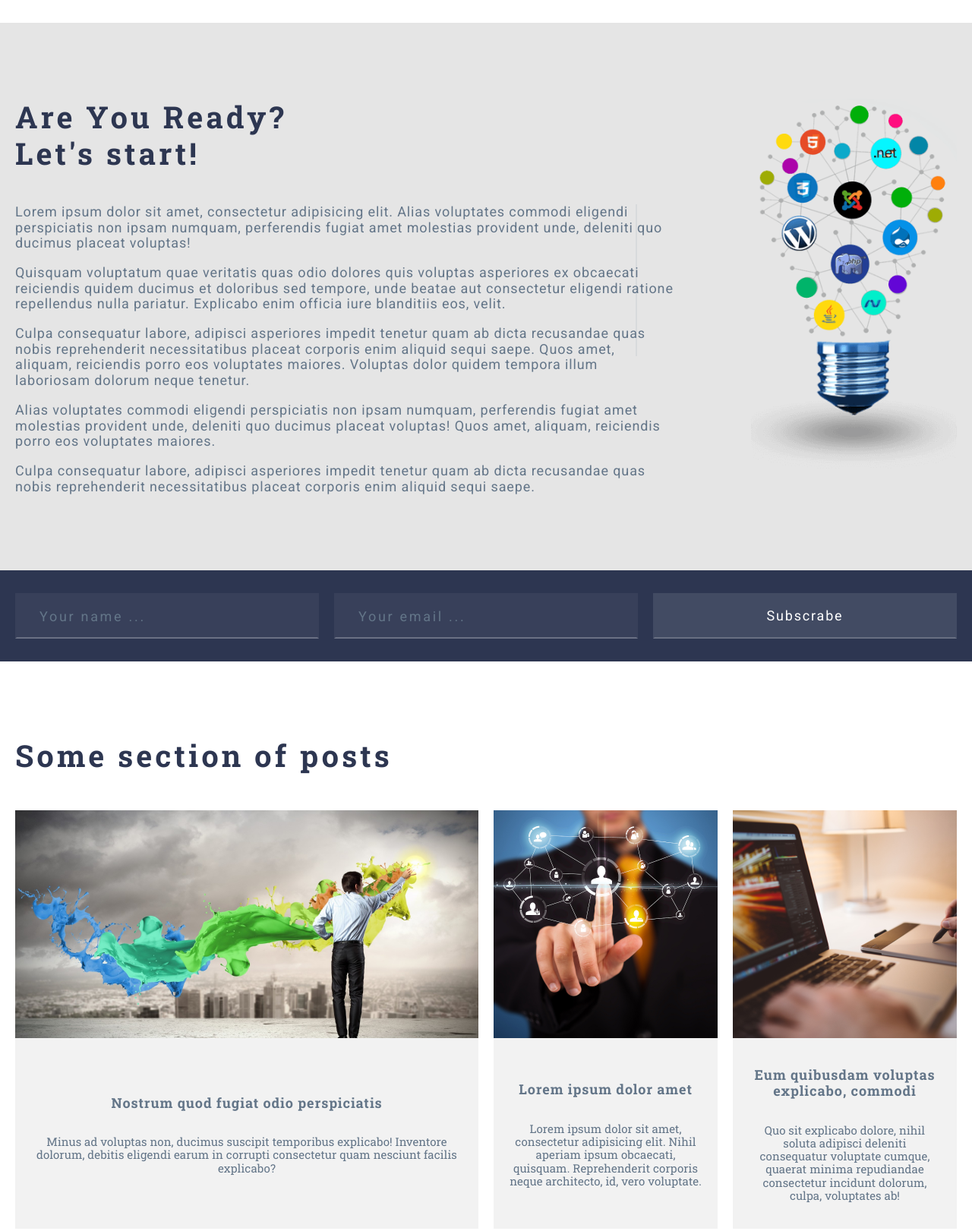
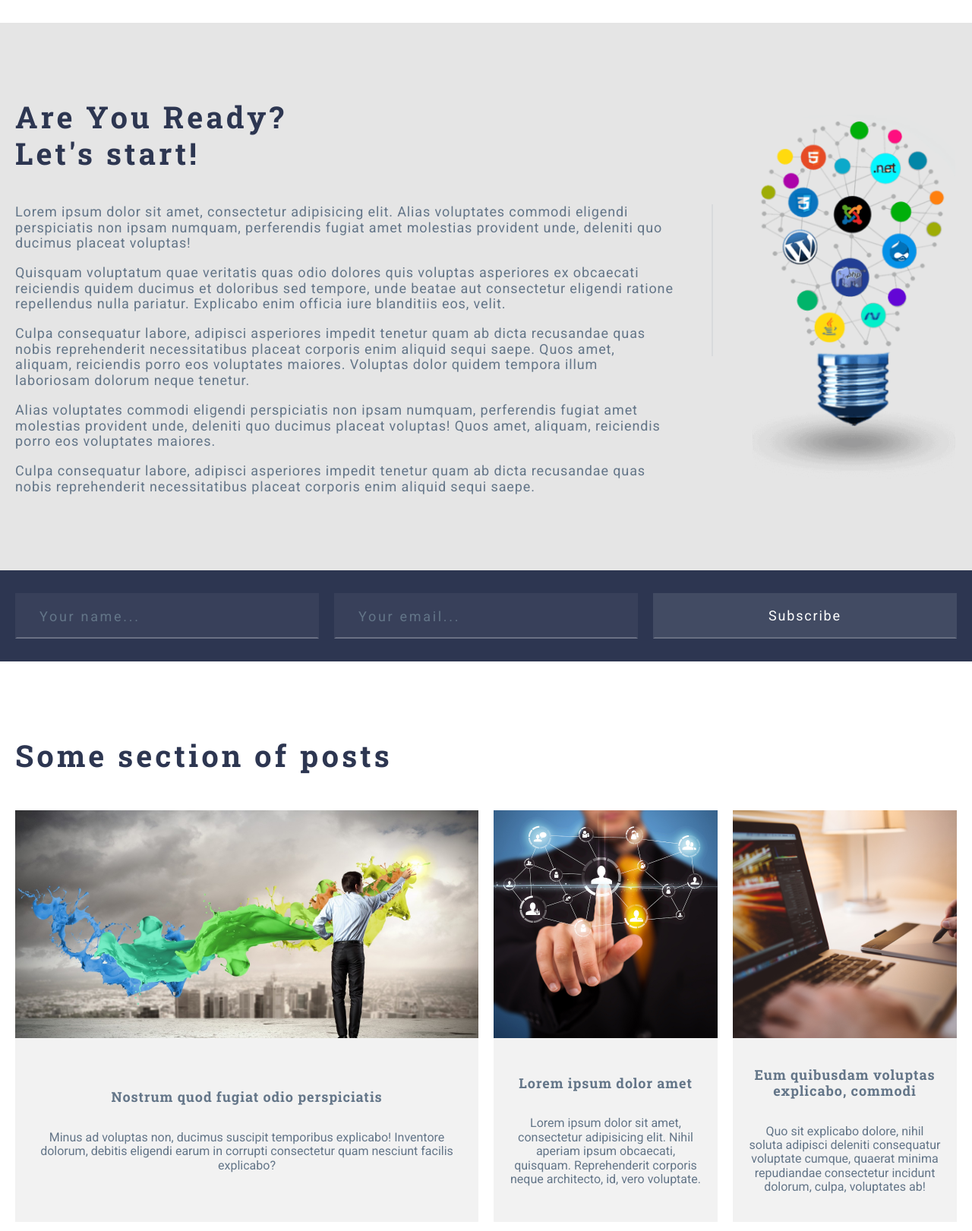
Before and after one commit to Zarosinskaya84/git-project, a website: page index.html in a window 1280 px wide. Shown: the part 1680-3301 px from the top of the page at 76% size. Drawn offline with Linux system fonts and the light colour scheme.

Commit message:
исправления

```diff
--- a/assets/scss/common/_classes.scss
+++ b/assets/scss/common/_classes.scss
@@ -31,6 +31,8 @@
   @include md{
     min-width: 170px;
     height: 40px;
+    letter-spacing: 0.05em;
+    font-size: 1rem;
   }
 
   border: 2px solid $color-light;
@@ -41,13 +43,14 @@
   height: 60px;
   font-size: 1.125rem;
 
-    @include sm-min {
-      min-width:350px;
-    }
-    @include sm {
-      width: 100%;
 
-    }
+    // @include sm-min {
+    //   min-width:350px;
+    // }
+    // @include sm {
+    //   width: 100%;
+
+    // }
 
 
   border: 2px solid $color-primary;
--- a/assets/scss/common/_typography.scss
+++ b/assets/scss/common/_typography.scss
@@ -11,7 +11,7 @@
 html {
   overflow-y: scroll;
 
-  letter-spacing: 0.1em;
+  // letter-spacing: 0.1em;
 
   color: $color-gray;
 
--- a/assets/scss/components/footer/_footer.scss
+++ b/assets/scss/components/footer/_footer.scss
@@ -50,6 +50,7 @@
 
     .fab {
       font-size: 36px;
+
     }
   }
 
@@ -68,7 +69,7 @@
 
         color: $color-gray-light;
 
-        font-weight: 700;
+        font-weight: 600;
       }
     }
   }
--- a/assets/scss/components/header/_header-menu.scss
+++ b/assets/scss/components/header/_header-menu.scss
@@ -18,10 +18,11 @@
 
   &__container {
     display: grid;
-    align-items: center;
 
-    @extend %container;
+
     gap: $gap;
     grid-template-columns: auto 1fr;
+    align-items: center;
+    @extend %container;
   }
 }
--- a/assets/scss/components/header/_header-navbar.scss
+++ b/assets/scss/components/header/_header-navbar.scss
@@ -2,6 +2,7 @@
 @use "../../mixins" as *;
 
 .header-navbar {
+  letter-spacing: 0.1em;
 
   &__btn {
     @include md-min {
--- a/assets/scss/components/sections/_section-about.scss
+++ b/assets/scss/components/sections/_section-about.scss
@@ -30,8 +30,6 @@
     @include sm {
       gap: $gap;
       grid-template-columns: 1fr;
-      justify-items: center;
-
 
     }
   }
@@ -60,14 +58,14 @@
           background-color: rgba($color-gray, 0.1);
 
           @include lg-min {
-            right: $gap * 2.5;
+            right: -$gap * 2.5;
 
           }
           @include lg-md {
-            right: $gap;
+            right: -$gap;
           }
           @include md-sm {
-            right: $gap-sm;
+            right: -$gap-sm;
 
           }
           @include sm {
--- a/assets/scss/components/sections/_section-posts.scss
+++ b/assets/scss/components/sections/_section-posts.scss
@@ -89,9 +89,11 @@
     align-content: center;
 
     padding: $gap;
-    font-family: $font-header;
-       font-size: 15px;
-       letter-spacing: 0.1px;
+    // font-family: $font-header;
+
+    //    letter-spacing: 0.01px;
+    //   font-family: "Roboto", sans-serif;
+    //   font-size: 16px;
 
     h3 {
       transition: color 0.5s;
@@ -104,6 +106,8 @@
     p {
       transition: color 0.5s;
       text-align: center;
+
+
 
     }
   }
--- a/assets/scss/components/sections/skills/_skill-item.scss
+++ b/assets/scss/components/sections/skills/_skill-item.scss
@@ -7,7 +7,7 @@
 
   &:hover {
     .skill-item__link {
-      color: #d66926;
+      color: $color-accent;
     }
     .skill-item__image {
       transform: scale(1.1);
@@ -21,7 +21,8 @@
     z-index: 1;
 
     margin: 0;
-
+    letter-spacing: 0.1em;
+    // font-size: 1.25rem;
 
   }
   &__link {
@@ -34,11 +35,18 @@
     padding: $gap;
 
     transition: color 0.5s;
+
     @include md-min {
       font-size: 1.25rem;
+      letter-spacing: 0.1em;
+
+
     }
     @include md{
       font-size: 1.125rem;
+      letter-spacing: 0.1em;
+
+
     }
   }
 
@@ -47,7 +55,7 @@
 
     transition: transform 0.5s;
 
-    background-color: #2d3651;
+    background-color: $color-primary;
     background-position: center;
     background-size: cover;
 
@@ -59,7 +67,7 @@
     transition: opacity 0.5s;
 
     opacity: 0.8;
-    background-color: #2d3651;
+    background-color: $color-primary;
 
 
   }
--- a/assets/scss/components/sections/skills/_skills.scss
+++ b/assets/scss/components/sections/skills/_skills.scss
@@ -15,6 +15,7 @@
     display: grid;
 
     margin-bottom: $gap;
+
 
     @include lg-min {
       gap: 10px;
@@ -52,6 +53,7 @@
   &__actions {
     display: flex;
     justify-content: center;
+    @extend %btn-container;
 
 
   }
--- a/assets/scss/mixins/_extends.scss
+++ b/assets/scss/mixins/_extends.scss
@@ -7,7 +7,7 @@
   padding-right: 20px;
   padding-left: 20px;
 
-  font-size: 1.125rem;
+  // font-size: 1.125rem;
 
 }
 %section {
--- a/index.html
+++ b/index.html
@@ -162,7 +162,7 @@
         </div>
 
 
-        <div class="about__img"><img src="assets/img/img-lamp-webdev.png" alt=""></div>
+        <div class="about__image"><img src="assets/img/img-lamp-webdev.png" alt=""></div>
 
       </div>
     </section>
@@ -170,13 +170,13 @@
     <section class="form">
       <form class="form__container">
         <div class="form-item">
-          <input class="form-item__input" type="text" name="name" id="name" placeholder="Your name ...">
+          <input class="form-item__input" type="text" name="name" id="name" placeholder="Your name...">
         </div>
         <div class="form-item">
-          <input class="form-item__input" type="text" name="email" id="email" placeholder="Your email ...">
+          <input class="form-item__input" type="text" name="email" id="email" placeholder="Your email...">
         </div>
         <div class="form-item">
-          <button class="btn btn--primary" type="submit">Subscrabe</button>
+          <button class="btn btn--primary" type="submit">Subscribe</button>
         </div>
       </form>
     </section>
```
Also changed, not shown: assets/css/style.css.
